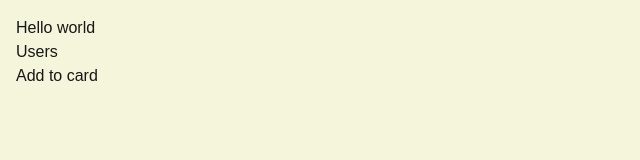
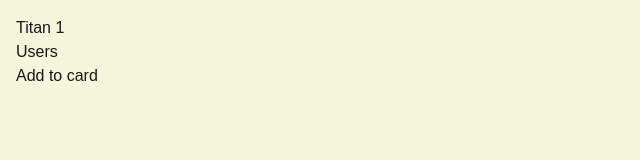
Before and after one commit to neda-jahadi/titan-1, a Next.js app: page / in a window 1280 px wide. Shown: the top 160 px of the page, without its empty margins (0-640 px from the left). Built offline with nearby package versions, Linux system fonts and the light colour scheme.

Commit message:
Activate data catching by fetch request

```diff
--- a/app/page.tsx
+++ b/app/page.tsx
@@ -1,11 +1,10 @@
-import Image from "next/image";
 import Link from "next/link";
 import CardComponent from "./components/CardComponent";
 
 export default function Home() {
   return (
     <main>
-      <h1>Hello world</h1>
+      <h1>Titan 1</h1>
       <Link href="/users">Users</Link>
       <CardComponent />
     </main>
--- a/app/users/page.tsx
+++ b/app/users/page.tsx
@@ -4,7 +4,11 @@ interface User {
     name: string;
 }
 const UsersPage = async () => {
-    const res = await fetch('https://jsonplaceholder.typicode.com/users')
+    const res = await fetch (
+      'https://jsonplaceholder.typicode.com/users',
+      {next: {revalidate: 10}}
+    );
+
     const users : User[] = await res.json();
   return (
     <div>
```
